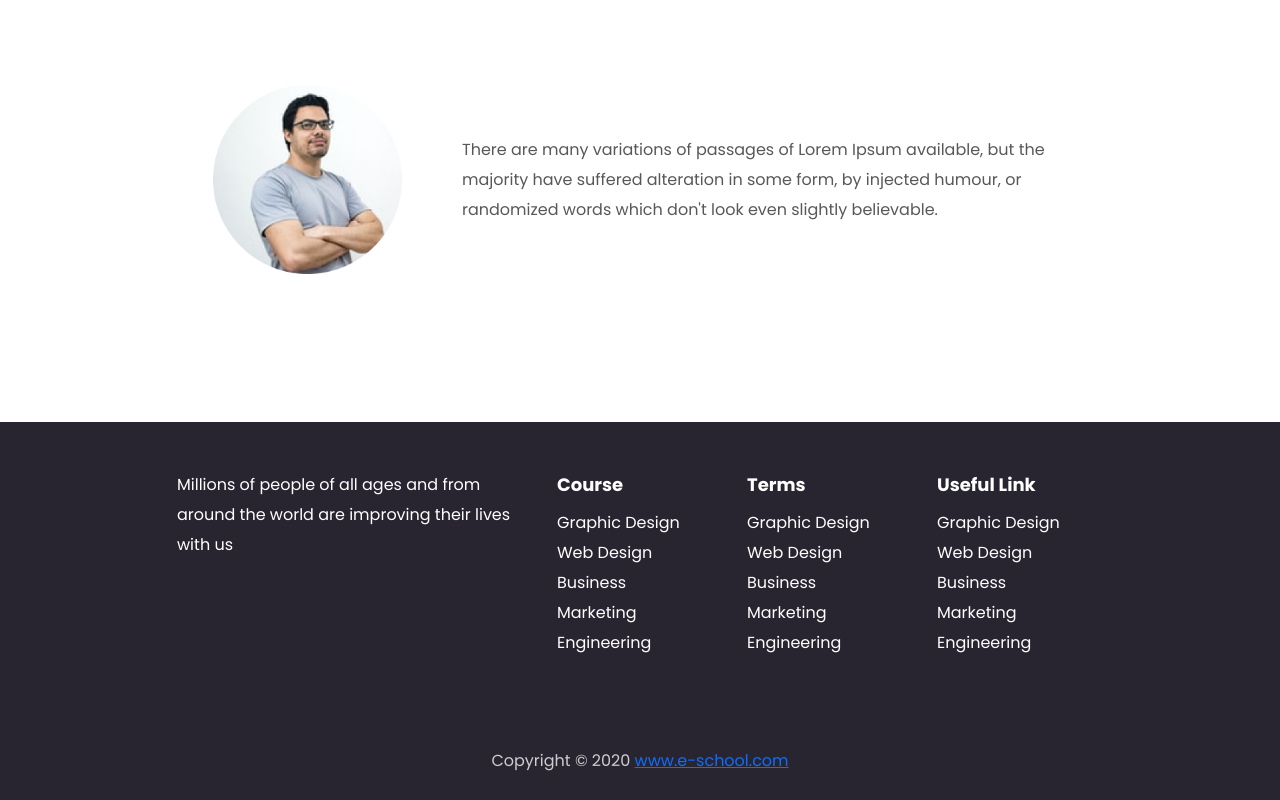
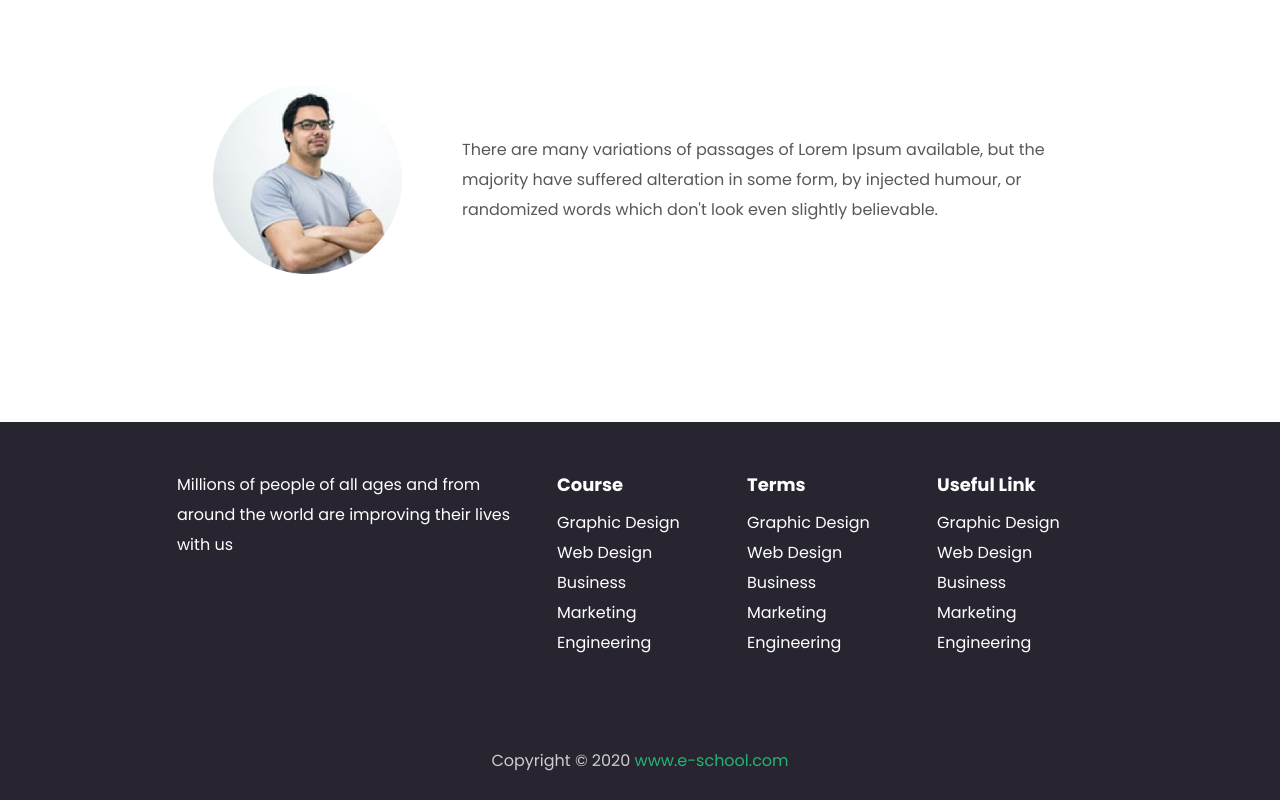
Before and after one commit to mushfique01/e-school, a plain HTML site: page index.html in a window 1280 px wide. Shown: the part 2004-2804 px from the top of the page. Drawn offline with nearby package versions, Linux system fonts and the light colour scheme.

Commit message:
Update styles.css

```diff
--- a/css/styles.css
+++ b/css/styles.css
@@ -233,6 +233,11 @@ footer .copy {
   color: #cdcdcd;
 }
 
+footer .copy a {
+  text-decoration: none;
+  color: #21b573;
+}
+
 footer ul {
   list-style: none;
   padding: 0;
```
